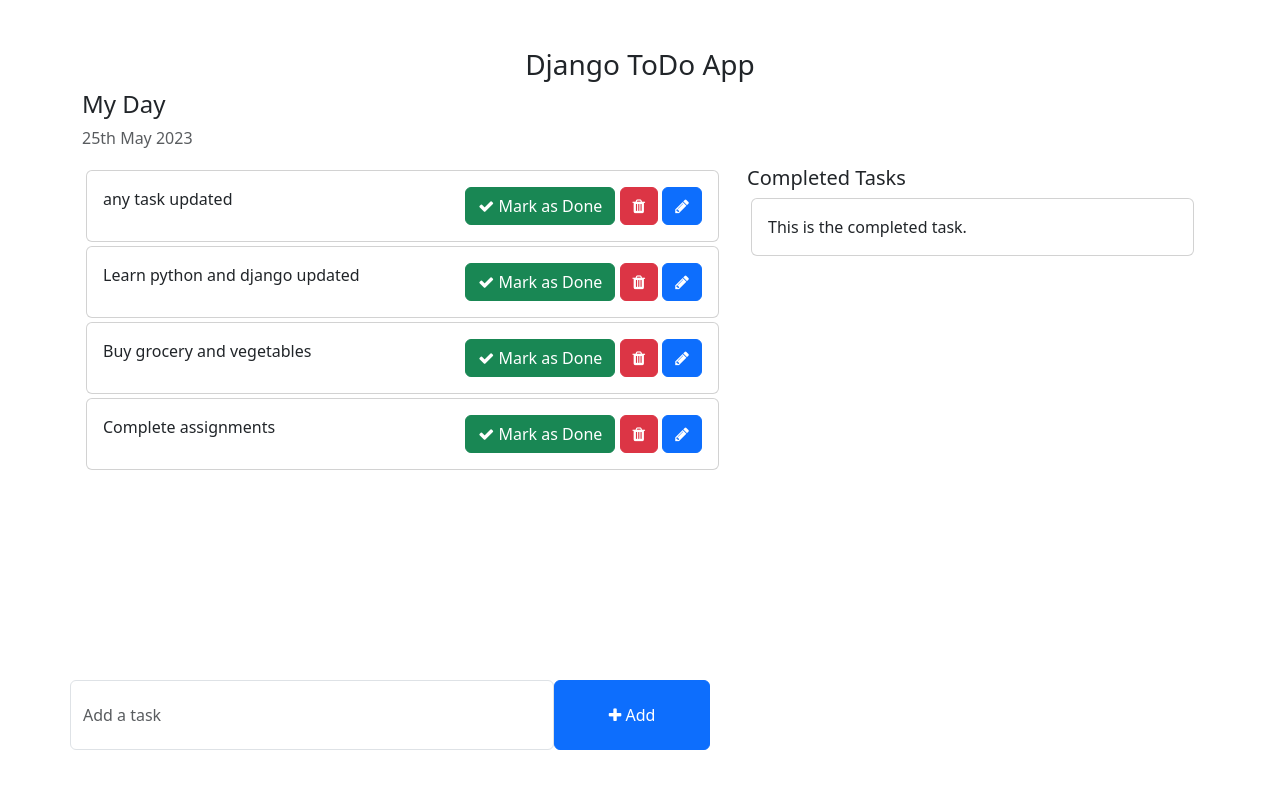
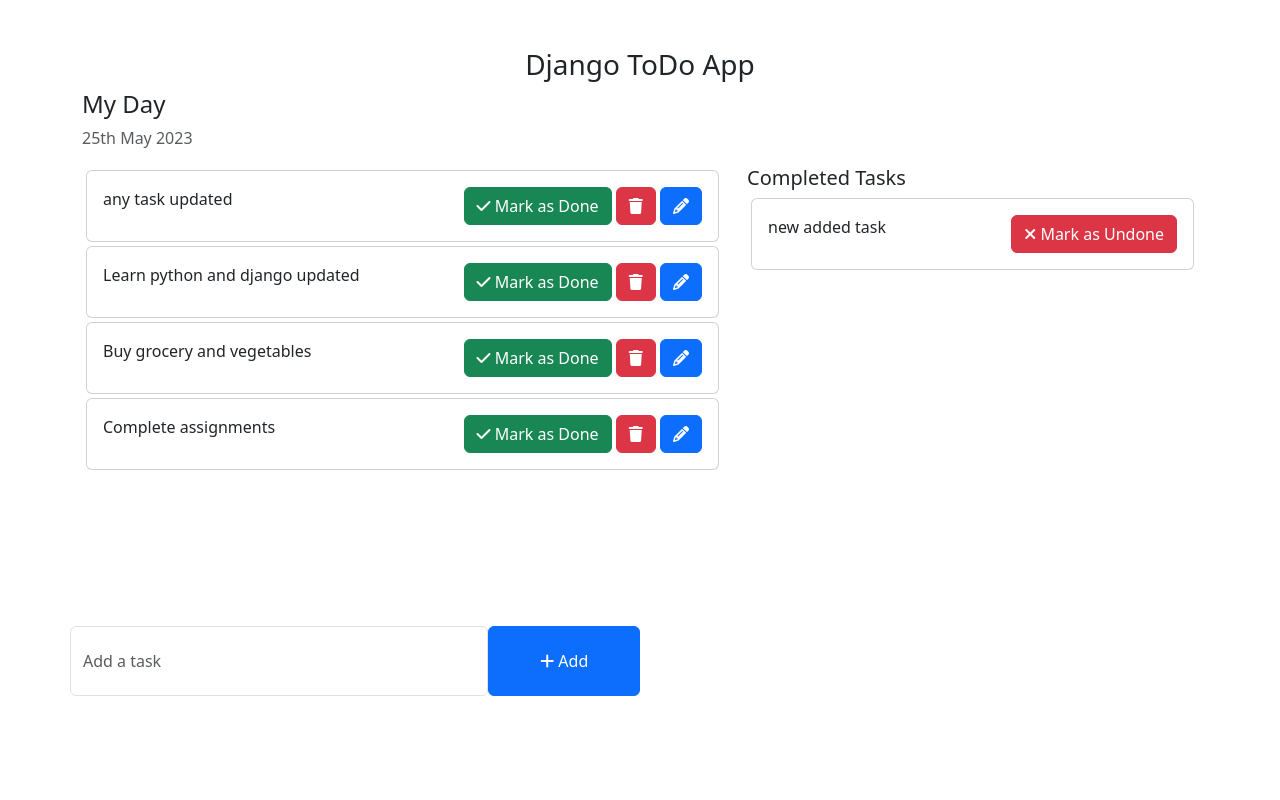
Before and after one commit to prabh1303/todo, a Django app: page / in a window 1280 px wide. Run offline with Django 4.2, Linux system fonts and the light colour scheme; data comes from the database, SQL or seed files in the repository; both versions use the stored data as it was after the commit.

Commit message:
todo app final

```diff
--- a/templates/home.html
+++ b/templates/home.html
@@ -10,7 +10,7 @@
     <link href="https://cdn.jsdelivr.net/npm/bootstrap@5.3.0-alpha1/dist/css/bootstrap.min.css" rel="stylesheet" integrity="sha384-GLhlTQ8iRABdZLl6O3oVMWSktQOp6b7In1Zl3/Jr59b6EGGoI1aFkw7cmDA6j6gD" crossorigin="anonymous">
     <script src="https://cdn.jsdelivr.net/npm/bootstrap@5.3.0-alpha1/dist/js/bootstrap.bundle.min.js" integrity="sha384-w76AqPfDkMBDXo30jS1Sgez6pr3x5MlQ1ZAGC+nuZB+EYdgRZgiwxhTBTkF7CXvN" crossorigin="anonymous"></script>
     <!-- Font Awesome Icons -->
-    <link rel="stylesheet" href="https://cdnjs.cloudflare.com/ajax/libs/font-awesome/4.7.0/css/font-awesome.min.css">
+    <link rel="stylesheet" href="https://cdnjs.cloudflare.com/ajax/libs/font-awesome/6.4.0/css/all.min.css">
 
     <style>
         .form-control{
@@ -31,9 +31,9 @@
                     <div class="card-body">
                         {{task.task}}
                         <span style="position: relative; float: right;">
-                            <a class="btn btn-success"><i class="fa fa-check"></i> Mark as Done</a>
-                            <a class="btn btn-danger"><i class="fa fa-trash"></i></a>
-                            <a class="btn btn-primary"><i class="fa fa-pencil"></i></a>
+                            <a href="{% url 'mark_as_done' task.pk %}" class="btn btn-success"><i class="fa fa-check"></i> Mark as Done</a>
+                            <a href="{% url 'delete_task' task.id %}" class="btn btn-danger"><i class="fa fa-trash"></i></a>
+                            <a href="{% url 'edit_task' task.id %}" class="btn btn-primary"><i class="fa fa-pencil"></i></a>
                         </span>
                     </div>
                 </div>
@@ -43,15 +43,20 @@
             <div class="col-md-5 col-lg-5">
                 <h5>Completed Tasks</h5>
                 <!-- List of all the tasks that have completed -->
+                {% for task in completed_tasks %}
                 <div class="card m-1">
                     <div class="card-body">
-                        This is the completed task.
+                        {{task.task}}
+                        <span style="position: relative; float: right;">
+                            <a href="{% url 'mark_as_undone' task.pk %}" class="btn btn-danger"> <i class="fa-solid fa-xmark"></i> Mark as Undone</a>
+                        </span>
                     </div>
                 </div>
+                {% endfor %}
             </div>
         </div>
         <div class="row">
-            <div class="col-md-6 col-lg-6 p-0" style="position: absolute; bottom: 50px;">
+            <div class="col-md-6 col-lg-6 p-0" style="margin-top: 10px; margin-bottom: 50px;">
                 <!-- To Do Form -->
                 <form action="{% url 'addTask' %}" method="POST">
                     {% csrf_token %}
--- a/todo/urls.py
+++ b/todo/urls.py
@@ -3,4 +3,12 @@ from . import views
 
 urlpatterns=[
     path('addTask/', views.addTask, name='addTask'),
+    path('mark_as_done/<int:pk>/', views.mark_as_done, name='mark_as_done'),
+    path('mark_as_undone/<int:pk>/', views.mark_as_undone, name='mark_as_undone'),
+
+    # EDIT FEATURE
+    path('edit_task/<int:pk>/', views.edit_task, name='edit_task'),
+
+    # delete task
+    path('delete_task/<int:pk>/', views.delete_task, name='delete_task'),
 ]
--- a/todo_main/views.py
+++ b/todo_main/views.py
@@ -3,7 +3,10 @@ from todo.models import Task
 
 def home(request):
     tasks=Task.objects.filter(is_completed=False).order_by('-updated_at')
+
+    completed_tasks=Task.objects.filter(is_completed=True)
     context={
         'tasks':tasks,
+        'completed_tasks':completed_tasks,
     }
     return render(request, 'home.html', context)
```
Also changed, not shown: templates/edit_task.html (added, +30 -0 lines), todo/views.py (+31 -1 lines), db.sqlite3.
